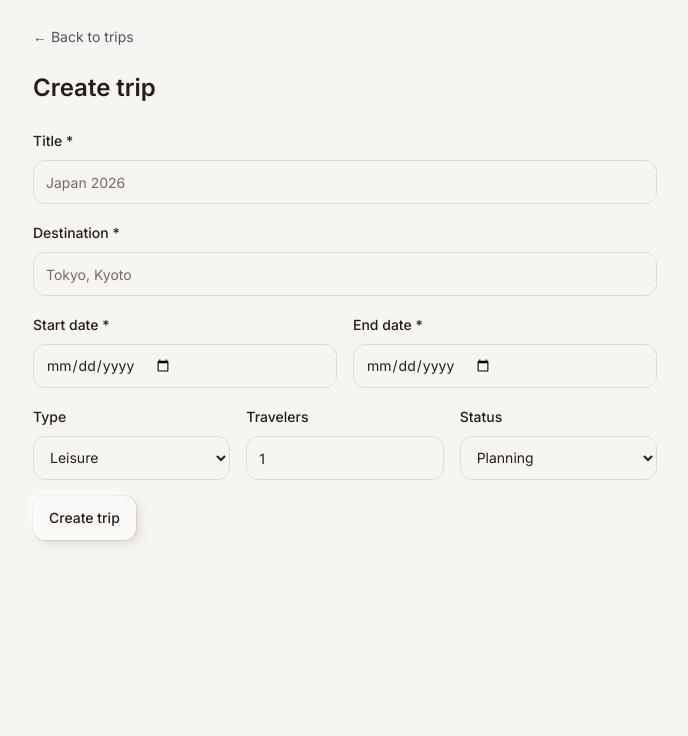
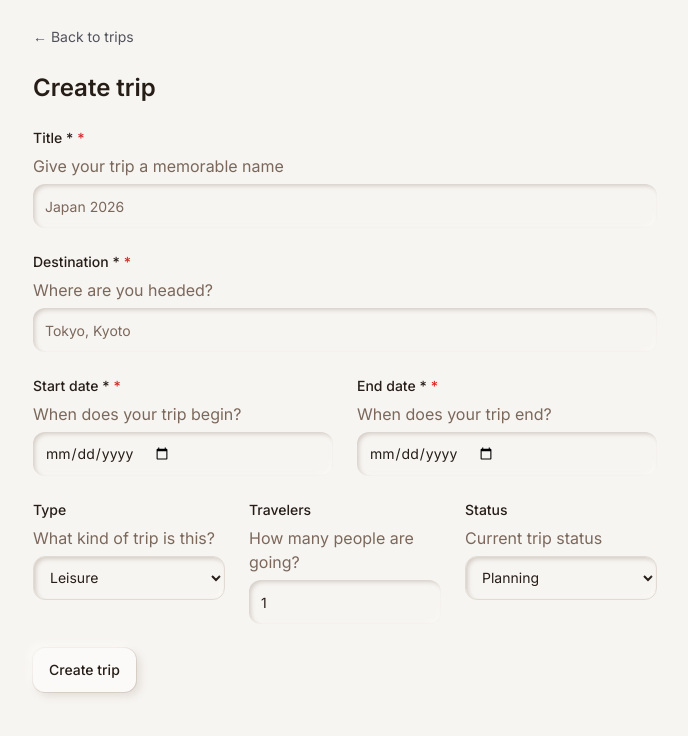
Before and after one commit to anishalladi-sys/travelapp, a Next.js app: page /trips/new in a window 1280 px wide. Shown: the top 736 px of the page, without its empty margins (295-983 px from the left). Built offline with nearby package versions, Linux system fonts and the light colour scheme.

Commit message:
feat: claymorphism input and field primitives

```diff
--- a/components/itinerary-form.tsx
+++ b/components/itinerary-form.tsx
@@ -1,9 +1,7 @@
 "use client";
 import { useActionState } from "react";
-import { Input } from "@/components/ui/input";
-import { Label } from "@/components/ui/label";
-import { Textarea } from "@/components/ui/textarea";
 import { Button } from "@/components/ui/button";
+import { Field, FieldLabel, FieldInput, FieldTextarea, FieldDescription, FieldError } from "@/components/ui/field";
 
 type Props = {
   action: (prev: unknown, fd: FormData) => Promise<{ error?: string; ok?: boolean } | void>;
@@ -20,30 +18,37 @@
   }, null as never);
   const err = (state as { error?: string } | null)?.error;
   return (
-    <form action={formAction} className="space-y-3 rounded-lg border p-4 bg-zinc-50">
-      {err ? <div role="alert" className="rounded border border-red-200 bg-red-50 p-2 text-sm text-red-700">{err}</div> : null}
-      <div className="grid grid-cols-2 gap-3">
-        <div className="space-y-1">
-          <Label htmlFor="date">Date *</Label>
-          <Input id="date" name="date" type="date" required defaultValue={defaultValues?.date ?? ""} />
-        </div>
-        <div className="space-y-1">
-          <Label htmlFor="time">Time</Label>
-          <Input id="time" name="time" type="time" defaultValue={defaultValues?.time ?? ""} />
-        </div>
+    <form action={formAction} className="space-y-4 rounded-clay-lg border border-clay-border p-4 bg-clay-surface">
+      {err ? (
+        <FieldError role="alert" className="rounded-clay border border-destructive/30 bg-destructive/10 p-2 text-sm text-destructive">{err}</FieldError>
+      ) : null}
+      <div className="grid grid-cols-2 gap-4">
+        <Field>
+          <FieldLabel htmlFor="date" required>Date *</FieldLabel>
+          <FieldDescription>When is this activity?</FieldDescription>
+          <FieldInput id="date" name="date" type="date" required defaultValue={defaultValues?.date ?? ""} />
+        </Field>
+        <Field>
+          <FieldLabel htmlFor="time">Time</FieldLabel>
+          <FieldDescription>What time? (optional)</FieldDescription>
+          <FieldInput id="time" name="time" type="time" defaultValue={defaultValues?.time ?? ""} />
+        </Field>
       </div>
-      <div className="space-y-1">
-        <Label htmlFor="activity">Activity *</Label>
-        <Input id="activity" name="activity" required defaultValue={defaultValues?.activity ?? ""} placeholder="Visit Senso-ji" maxLength={200} />
-      </div>
-      <div className="space-y-1">
-        <Label htmlFor="location">Location</Label>
-        <Input id="location" name="location" defaultValue={defaultValues?.location ?? ""} placeholder="Asakusa, Tokyo" maxLength={200} />
-      </div>
-      <div className="space-y-1">
-        <Label htmlFor="notes">Notes</Label>
-        <Textarea id="notes" name="notes" defaultValue={defaultValues?.notes ?? ""} placeholder="Notes, duration, etc." maxLength={1000} />
-      </div>
+      <Field>
+        <FieldLabel htmlFor="activity" required>Activity *</FieldLabel>
+        <FieldDescription>What will you be doing?</FieldDescription>
+        <FieldInput id="activity" name="activity" required defaultValue={defaultValues?.activity ?? ""} placeholder="Visit Senso-ji" maxLength={200} />
+      </Field>
+      <Field>
+        <FieldLabel htmlFor="location">Location</FieldLabel>
+        <FieldDescription>Where is it? (optional)</FieldDescription>
+        <FieldInput id="location" name="location" defaultValue={defaultValues?.location ?? ""} placeholder="Asakusa, Tokyo" maxLength={200} />
+      </Field>
+      <Field>
+        <FieldLabel htmlFor="notes">Notes</FieldLabel>
+        <FieldDescription>Additional details (optional)</FieldDescription>
+        <FieldTextarea id="notes" name="notes" defaultValue={defaultValues?.notes ?? ""} placeholder="Notes, duration, etc." maxLength={1000} />
+      </Field>
       <Button type="submit" disabled={pending as boolean} size="sm">{pending ? "Saving..." : submitLabel}</Button>
     </form>
   );
--- a/components/trip-form.tsx
+++ b/components/trip-form.tsx
@@ -1,9 +1,8 @@
 "use client";
 import { useActionState } from "react";
-import { Input } from "@/components/ui/input";
-import { Label } from "@/components/ui/label";
 import { NativeSelect } from "@/components/ui/select";
 import { Button } from "@/components/ui/button";
+import { Field, FieldLabel, FieldInput, FieldDescription, FieldError } from "@/components/ui/field";
 
 type Props = {
   action: (prev: unknown, fd: FormData) => Promise<{ error?: string } | void>;
@@ -15,51 +14,60 @@
   const [state, formAction, pending] = useActionState(action as never, null as never);
   const err = (state as { error?: string } | null)?.error;
   return (
-    <form action={formAction} className="space-y-4">
-      {err ? <div role="alert" className="rounded-md border border-red-200 bg-red-50 p-3 text-sm text-red-700">{err}</div> : null}
-      <div className="space-y-2">
-        <Label htmlFor="title">Title *</Label>
-        <Input id="title" name="title" required defaultValue={defaultValues?.title ?? ""} placeholder="Japan 2026" maxLength={100} />
+    <form action={formAction} className="space-y-6">
+      {err ? (
+        <FieldError role="alert" className="rounded-clay border border-destructive/30 bg-destructive/10 p-3 text-sm text-destructive">{err}</FieldError>
+      ) : null}
+      <Field>
+        <FieldLabel htmlFor="title" required>Title *</FieldLabel>
+        <FieldDescription>Give your trip a memorable name</FieldDescription>
+        <FieldInput id="title" name="title" required defaultValue={defaultValues?.title ?? ""} placeholder="Japan 2026" maxLength={100} />
+      </Field>
+      <Field>
+        <FieldLabel htmlFor="destination" required>Destination *</FieldLabel>
+        <FieldDescription>Where are you headed?</FieldDescription>
+        <FieldInput id="destination" name="destination" required defaultValue={defaultValues?.destination ?? ""} placeholder="Tokyo, Kyoto" maxLength={100} />
+      </Field>
+      <div className="grid grid-cols-1 sm:grid-cols-2 gap-6">
+        <Field>
+          <FieldLabel htmlFor="start_date" required>Start date *</FieldLabel>
+          <FieldDescription>When does your trip begin?</FieldDescription>
+          <FieldInput id="start_date" name="start_date" type="date" required defaultValue={String(defaultValues?.start_date ?? "")} />
+        </Field>
+        <Field>
+          <FieldLabel htmlFor="end_date" required>End date *</FieldLabel>
+          <FieldDescription>When does your trip end?</FieldDescription>
+          <FieldInput id="end_date" name="end_date" type="date" required defaultValue={String(defaultValues?.end_date ?? "")} />
+        </Field>
       </div>
-      <div className="space-y-2">
-        <Label htmlFor="destination">Destination *</Label>
-        <Input id="destination" name="destination" required defaultValue={defaultValues?.destination ?? ""} placeholder="Tokyo, Kyoto" maxLength={100} />
-      </div>
-      <div className="grid grid-cols-1 sm:grid-cols-2 gap-4">
-        <div className="space-y-2">
-          <Label htmlFor="start_date">Start date *</Label>
-          <Input id="start_date" name="start_date" type="date" required defaultValue={String(defaultValues?.start_date ?? "")} />
-        </div>
-        <div className="space-y-2">
-          <Label htmlFor="end_date">End date *</Label>
-          <Input id="end_date" name="end_date" type="date" required defaultValue={String(defaultValues?.end_date ?? "")} />
-        </div>
-      </div>
-      <div className="grid grid-cols-1 sm:grid-cols-3 gap-4">
-        <div className="space-y-2">
-          <Label htmlFor="trip_type">Type</Label>
-          <NativeSelect id="trip_type" name="trip_type" defaultValue={String(defaultValues?.trip_type ?? "leisure")}>
+      <div className="grid grid-cols-1 sm:grid-cols-3 gap-6">
+        <Field>
+          <FieldLabel htmlFor="trip_type">Type</FieldLabel>
+          <FieldDescription>What kind of trip is this?</FieldDescription>
+          <NativeSelect id="trip_type" name="trip_type" defaultValue={String(defaultValues?.trip_type ?? "leisure")} className="rounded-clay border-clay-border bg-clay-surface h-10 px-3 py-2 text-sm focus-clay shadow-clay-inset min-h-[44px]">
             <option value="leisure">Leisure</option>
             <option value="business">Business</option>
             <option value="adventure">Adventure</option>
             <option value="family">Family</option>
             <option value="other">Other</option>
           </NativeSelect>
-        </div>
-        <div className="space-y-2">
-          <Label htmlFor="traveler_count">Travelers</Label>
-          <Input id="traveler_count" name="traveler_count" type="number" min={1} defaultValue={String(defaultValues?.traveler_count ?? "1")} />
-        </div>
-        <div className="space-y-2">
-          <Label htmlFor="status">Status</Label>
-          <NativeSelect id="status" name="status" defaultValue={String(defaultValues?.status ?? "planning")}>
+        </Field>
+        <Field>
+          <FieldLabel htmlFor="traveler_count">Travelers</FieldLabel>
+          <FieldDescription>How many people are going?</FieldDescription>
+          <FieldInput id="traveler_count" name="traveler_count" type="number" min={1} defaultValue={String(defaultValues?.traveler_count ?? "1")} />
+        </Field>
+        <Field>
+          <FieldLabel htmlFor="status">Status</FieldLabel>
+          <FieldDescription>Current trip status</FieldDescription>
+          <NativeSelect id="status" name="status" defaultValue={String(defaultValues?.status ?? "planning")} className="rounded-clay border-clay-border bg-clay-surface h-10 px-3 py-2 text-sm focus-clay shadow-clay-inset min-h-[44px]">
             <option value="planning">Planning</option>
             <option value="upcoming">Upcoming</option>
             <option value="ongoing">Ongoing</option>
             <option value="completed">Completed</option>
             <option value="cancelled">Cancelled</option>
           </NativeSelect>
-        </div>
+        </Field>
       </div>
       <Button type="submit" disabled={pending as boolean} className="w-full sm:w-auto">{pending ? "Saving..." : submitLabel}</Button>
     </form>
--- /dev/null
+++ b/components/ui/field.tsx
@@ -0,0 +1,97 @@
+import * as React from "react";
+import { cn } from "@/lib/utils";
+import { Label } from "@/components/ui/label";
+
+/* eslint-disable react/prop-types */
+export interface FieldProps extends React.HTMLAttributes<HTMLDivElement> {
+  children: React.ReactNode;
+}
+
+export const Field = React.forwardRef<HTMLDivElement, FieldProps>(
+  ({ className, children, ...props }, ref) => (
+    <div ref={ref} className={cn("space-y-1.5", className)} {...props}>
+      {children}
+    </div>
+  )
+);
+Field.displayName = "Field";
+
+export const FieldLabel = React.forwardRef<HTMLLabelElement, React.LabelHTMLAttributes<HTMLLabelElement> & { required?: boolean }>(
+  ({ className, children, htmlFor, required, ...props }: React.LabelHTMLAttributes<HTMLLabelElement> & { required?: boolean }, ref) => (
+    <Label
+      ref={ref}
+      htmlFor={htmlFor}
+      className={cn("block text-sm font-medium text-foreground peer-disabled:cursor-not-allowed peer-disabled:opacity-70", className)}
+      {...props}
+    >
+      {children}
+      {required && <span className="text-destructive ml-1" aria-hidden="true">*</span>}
+    </Label>
+  )
+);
+FieldLabel.displayName = "FieldLabel";
+
+export const FieldInput = React.forwardRef<HTMLInputElement, React.InputHTMLAttributes<HTMLInputElement> & { as?: "input" }>(
+  ({ className, id, "aria-describedby": ariaDescribedBy, "aria-invalid": ariaInvalid, ...props }, ref) => {
+    return (
+      <input
+        ref={ref}
+        id={id}
+        className={cn(
+          "flex h-10 w-full rounded-clay border-clay-border bg-clay-surface px-3 py-2 text-sm placeholder:text-muted-foreground focus-clay transition-all duration-150 shadow-clay-inset disabled:cursor-not-allowed disabled:opacity-50 disabled:bg-clay-pressed disabled:shadow-none min-h-[44px]",
+          ariaInvalid && "border-destructive focus-visible:ring-destructive",
+          className
+        )}
+        aria-describedby={ariaDescribedBy}
+        aria-invalid={ariaInvalid}
+        {...props}
+      />
+    );
+  }
+);
+FieldInput.displayName = "FieldInput";
+
+export const FieldTextarea = React.forwardRef<HTMLTextAreaElement, React.TextareaHTMLAttributes<HTMLTextAreaElement>>(
+  ({ className, id, "aria-describedby": ariaDescribedBy, "aria-invalid": ariaInvalid, ...props }, ref) => (
+    <textarea
+      ref={ref}
+      id={id}
+      className={cn(
+        "flex min-h-[100px] w-full rounded-clay border-clay-border bg-clay-surface px-3 py-2 text-sm placeholder:text-muted-foreground focus-clay transition-all duration-150 shadow-clay-inset disabled:cursor-not-allowed disabled:opacity-50 disabled:bg-clay-pressed disabled:shadow-none min-h-[44px] resize-y",
+        ariaInvalid && "border-destructive focus-visible:ring-destructive",
+        className
+      )}
+      aria-describedby={ariaDescribedBy}
+      aria-invalid={ariaInvalid}
+      {...props}
+    />
+  )
+);
+FieldTextarea.displayName = "FieldTextarea";
+
+export const FieldDescription = React.forwardRef<HTMLParagraphElement, React.HTMLAttributes<HTMLParagraphElement>>(
+  ({ className, id, ...props }: React.HTMLAttributes<HTMLParagraphElement>, ref) => (
+    <p
+      ref={ref}
+      id={id}
+      className={cn("text-body-sm text-muted-foreground", className)}
+      {...props}
+    />
+  )
+);
+FieldDescription.displayName = "FieldDescription";
+
+// eslint-disable-next-line react/prop-types
+export const FieldError = React.forwardRef<HTMLParagraphElement, React.HTMLAttributes<HTMLParagraphElement>>(
+  // eslint-disable-next-line @typescript-eslint/no-unused-vars
+  ({ className, id, ...props }: React.HTMLAttributes<HTMLParagraphElement>, ref) => (
+    <p
+      ref={ref}
+      id={id}
+      className={cn("text-body-sm text-destructive", className)}
+      role="alert"
+      {...props}
+    />
+  )
+);
+FieldError.displayName = "FieldError";
--- a/components/ui/input.tsx
+++ b/components/ui/input.tsx
@@ -1,15 +1,17 @@
 import * as React from "react";
 import { cn } from "@/lib/utils";
 
-export interface InputProps extends React.InputHTMLAttributes<HTMLInputElement> {}
+export type InputProps = React.InputHTMLAttributes<HTMLInputElement>;
 
 export const Input = React.forwardRef<HTMLInputElement, InputProps>(
-  ({ className, type, ...props }, ref) => {
+  // eslint-disable-next-line react/prop-types
+  ({ className, type, "aria-invalid": ariaInvalid, ...props }, ref) => {
     return (
       <input
         type={type}
         className={cn(
-          "flex h-10 w-full rounded-lg border border-input bg-background px-3 py-2 text-sm ring-offset-background file:border-0 file:bg-transparent file:text-sm file:font-medium placeholder:text-muted-foreground focus-visible:outline-none focus-visible:ring-2 focus-visible:ring-ring focus-visible:ring-offset-2 disabled:cursor-not-allowed disabled:opacity-50 min-h-[44px]",
+          "flex h-10 w-full rounded-clay border-clay-border bg-clay-surface px-3 py-2 text-sm placeholder:text-muted-foreground focus-clay transition-all duration-150 shadow-clay-inset disabled:cursor-not-allowed disabled:opacity-50 disabled:bg-clay-pressed disabled:shadow-none min-h-[44px]",
+          ariaInvalid && "border-destructive focus-visible:ring-destructive",
           className
         )}
         ref={ref}
@@ -19,3 +21,20 @@
   }
 );
 Input.displayName = "Input";
+
+export type TextareaProps = React.TextareaHTMLAttributes<HTMLTextAreaElement>;
+
+export const Textarea = React.forwardRef<HTMLTextAreaElement, TextareaProps>(
+  // eslint-disable-next-line react/prop-types
+  ({ className, ...props }, ref) => (
+    <textarea
+      className={cn(
+        "flex min-h-[100px] w-full rounded-clay border-clay-border bg-clay-surface px-3 py-2 text-sm placeholder:text-muted-foreground focus-clay transition-all duration-150 shadow-clay-inset disabled:cursor-not-allowed disabled:opacity-50 disabled:bg-clay-pressed disabled:shadow-none min-h-[44px] resize-y",
+        className
+      )}
+      ref={ref}
+      {...props}
+    />
+  )
+);
+Textarea.displayName = "Textarea";
```
Also changed, not shown: 1 other file (tests, documents, lock files or other folders).
